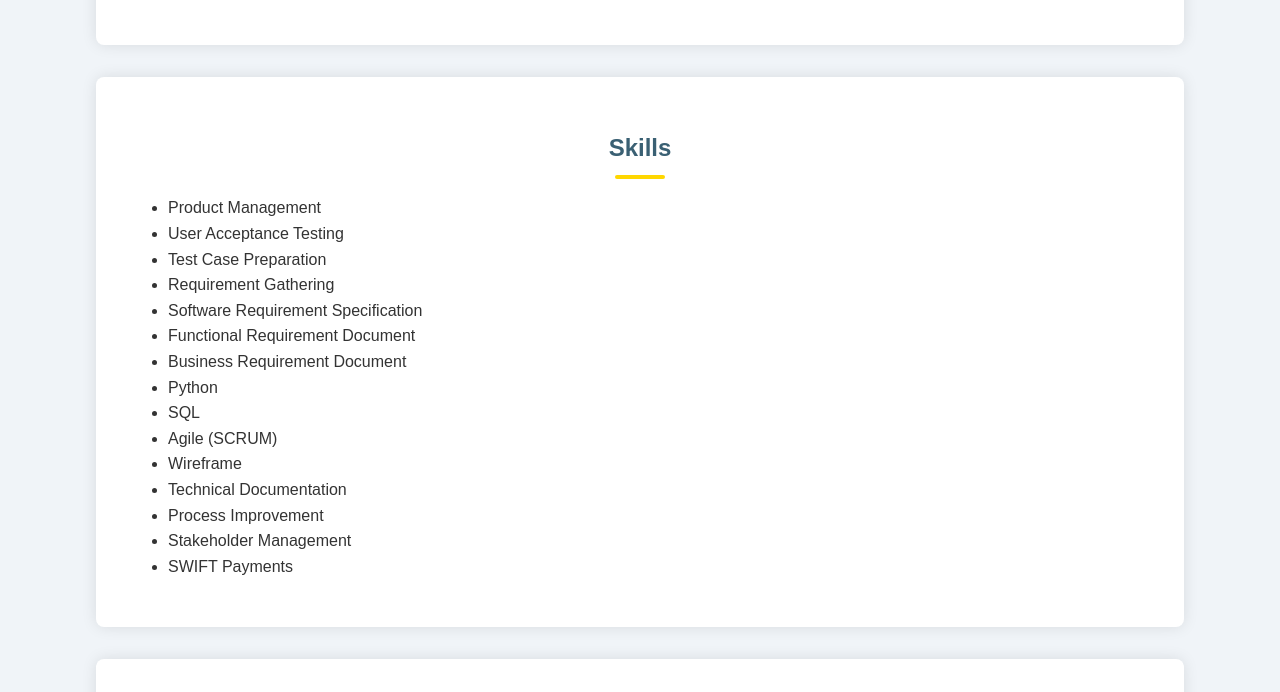
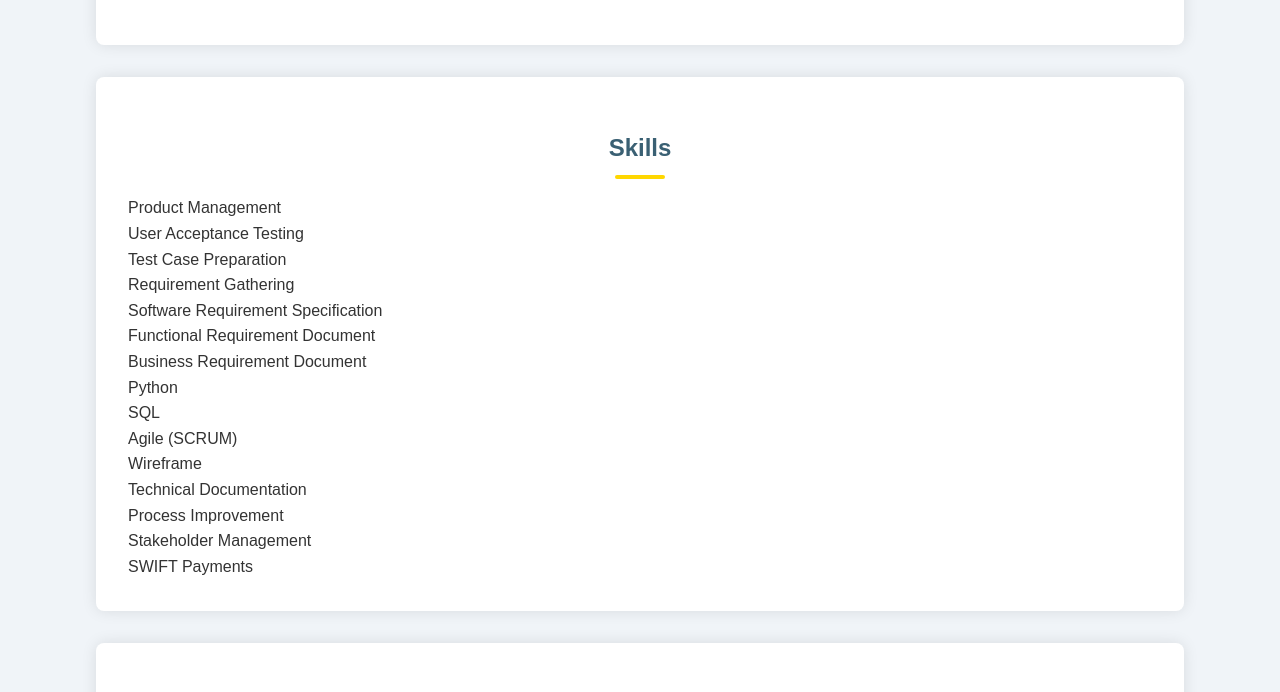
Before and after one commit to skokul/skokul.github.io, a plain HTML site: page index.html in a window 1280 px wide. Shown: the part 1876-2568 px from the top of the page. Drawn offline with Linux system fonts and the light colour scheme.

Commit message:
Update index.html

```diff
--- a/index.html
+++ b/index.html
@@ -72,26 +72,26 @@
         </div>
     </section>
 
-    <section id="skills">
-        <h2>Skills</h2>
-        <ul>
-            <li>Product Management</li>
-            <li>User Acceptance Testing</li>
-            <li>Test Case Preparation</li>
-            <li>Requirement Gathering</li>
-            <li>Software Requirement Specification</li>
-            <li>Functional Requirement Document</li>
-            <li>Business Requirement Document</li>
-            <li>Python</li>
-            <li>SQL</li>
-            <li>Agile (SCRUM)</li>
-            <li>Wireframe</li>
-            <li>Technical Documentation</li>
-            <li>Process Improvement</li>
-            <li>Stakeholder Management</li>
-            <li>SWIFT Payments</li>
-        </ul>
-    </section>
+<section id="skills">
+    <h2>Skills</h2>
+    <div class="skill-container">
+        <div class="skill">Product Management</div>
+        <div class="skill">User Acceptance Testing</div>
+        <div class="skill">Test Case Preparation</div>
+        <div class="skill">Requirement Gathering</div>
+        <div class="skill">Software Requirement Specification</div>
+        <div class="skill">Functional Requirement Document</div>
+        <div class="skill">Business Requirement Document</div>
+        <div class="skill">Python</div>
+        <div class="skill">SQL</div>
+        <div class="skill">Agile (SCRUM)</div>
+        <div class="skill">Wireframe</div>
+        <div class="skill">Technical Documentation</div>
+        <div class="skill">Process Improvement</div>
+        <div class="skill">Stakeholder Management</div>
+        <div class="skill">SWIFT Payments</div>
+    </div>
+</section>
 
     <section id="education">
         <h2>Education</h2>
```
